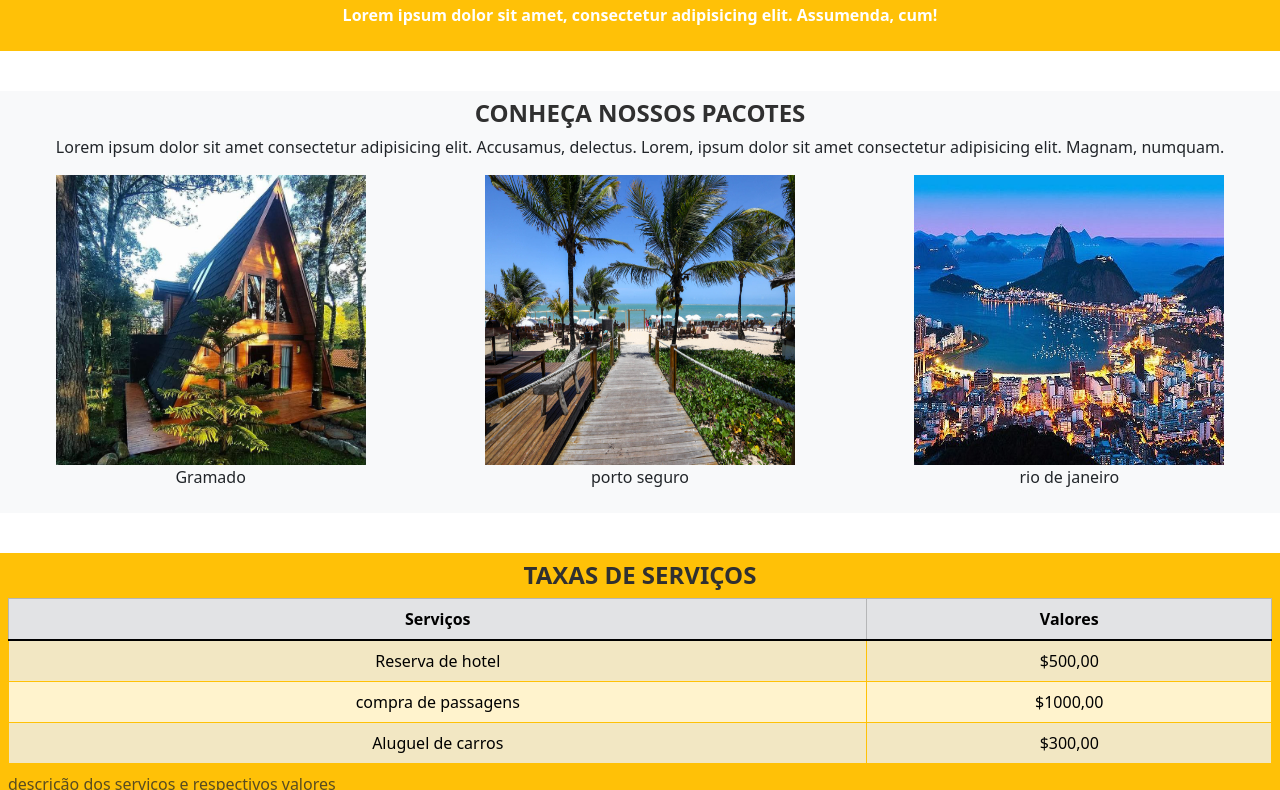
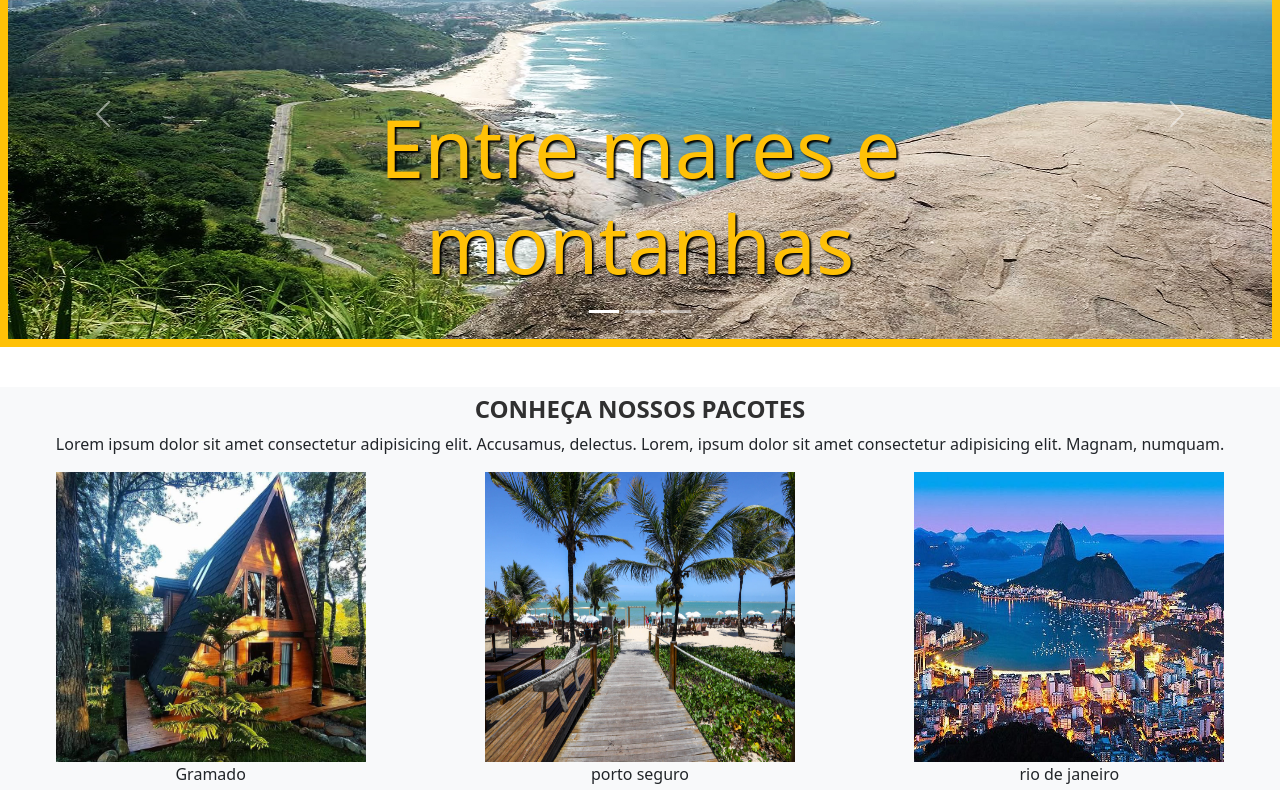
Before and after one commit to EvertonDepla/Viagem-Dos-Sonhos, a plain HTML site: page index.html in a window 1280 px wide. Shown: the part 175-965 px from the top of the page. Drawn offline with nearby package versions, Linux system fonts and the light colour scheme.

Commit message:
adição de header responsivo

```diff
--- a/index.html
+++ b/index.html
@@ -49,8 +49,42 @@
                 </div>
             </div>
         </nav>
-        <h1>Venha realizar a viagem dos seus sonhos</h1>
-        <p>Lorem ipsum dolor sit amet, consectetur adipisicing elit. Assumenda, cum!</p>
+        <div id="carouselExampleCaptions" class="carousel slide" data-bs-ride="false">
+            <div class="carousel-indicators">
+                <button type="button" data-bs-target="#carouselExampleCaptions" data-bs-slide-to="0" class="active" aria-current="true" aria-label="Slide 1"></button>
+                <button type="button" data-bs-target="#carouselExampleCaptions" data-bs-slide-to="1" aria-label="Slide 2"></button>
+                <button type="button" data-bs-target="#carouselExampleCaptions" data-bs-slide-to="2" aria-label="Slide 3"></button>
+            </div>
+            <div class="carousel-inner">
+                <div class="carousel-item active">
+                    <img src="./assets/lago-pedra-brasil.jpg" class="d-block w-100" alt="montanha com vista para o mar">
+                    <div class="carousel-caption d-none d-md-block">
+                        <h5>Entre mares e montanhas</h5>
+                    </div>
+                </div>
+                <div class="carousel-item">
+                    <img src="./assets/foz-do-iguaçu.jpg" class="d-block w-100" alt="Riacho em foz do iguaçu" >
+                    <div class="carousel-caption d-none d-md-block">
+                        <h5>De norte a sul</h5>
+                    </div>
+                </div>
+                <div class="carousel-item">
+                    <img src="./assets/salvador-bahia.webp" class="d-block w-100" alt="Casas coloridas em Salvador Bahia">
+                    <div class="carousel-caption d-none d-md-block">
+                        <h5>Venha conhecer o Brasil</h5>
+                    </div>
+                </div>
+            </div>
+            <button class="carousel-control-prev" type="button" data-bs-target="#carouselExampleCaptions" data-bs-slide="prev">
+                <span class="carousel-control-prev-icon" aria-hidden="true"></span>
+                <span class="visually-hidden">Previous</span>
+            </button>
+            <button class="carousel-control-next" type="button" data-bs-target="#carouselExampleCaptions"
+                data-bs-slide="next">
+                <span class="carousel-control-next-icon" aria-hidden="true"></span>
+                <span class="visually-hidden">Next</span>
+            </button>
+        </div>
     </header>
     <section class="container-fluid bg-light text-center p-2">
         <h2>Conheça nossos pacotes</h2>
--- a/style.css
+++ b/style.css
@@ -1,5 +1,3 @@
-
-
 img {
     width: 310px;
     height: 290px;
@@ -19,7 +17,6 @@ section, footer{
 
 header p {
     color: white;
-    font-weight: 600;
 }
 
 h1{
@@ -36,3 +33,13 @@ h2{
     color: #303030;
     font-weight: 600;
 }
+
+.carousel-caption h5 {
+    font-size: 80px;
+    color: #ffc107;
+    text-shadow: 2px 2px 2px black;
+}
+
+.w-100 {
+    height: 450px;
+}
```
Also changed, not shown: assets/foz-do-iguaçu.jpg (added), assets/lago-pedra-brasil.jpg (added), assets/salvador-bahia.webp (added).
